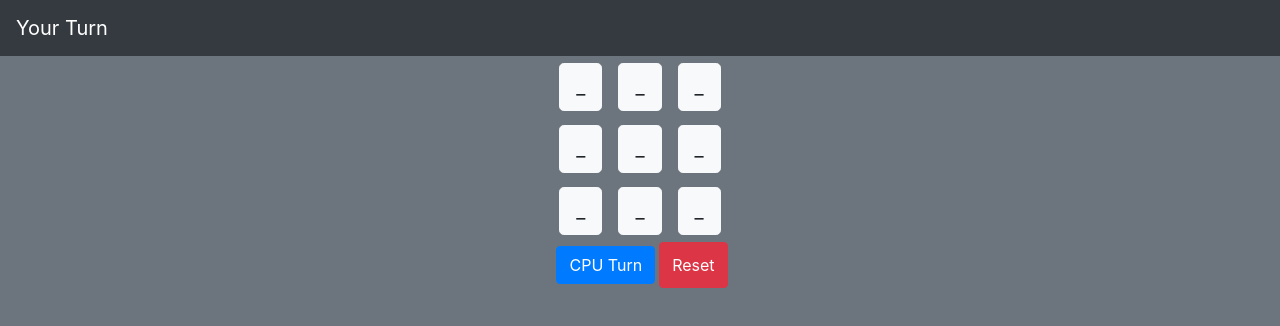
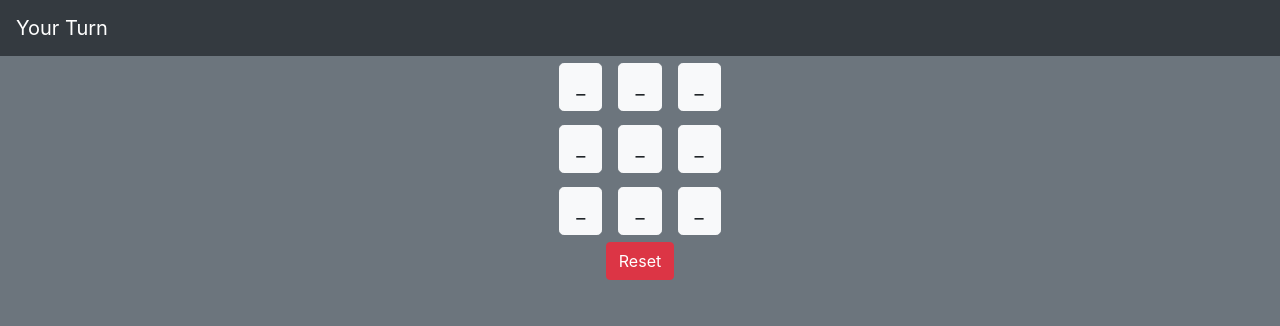
Before and after one commit to Alexander-Alvarado/Tick-Tack-Toe-reactjs, a React (Create React App) app: page / in a window 1280 px wide. Shown: the top 326 px of the page. Built offline with nearby package versions, Linux system fonts and the light colour scheme.

Commit message:
CPU now plays its turn automatically

```diff
--- a/src/App.js
+++ b/src/App.js
@@ -306,7 +306,6 @@ class App extends Component {
             gameOver={this.state.gameOver}
             freeSpaces={this.state.freeSpaces}
             xTurn={this.state.xTurn}
-            handlePlace={this.handlePlace}
             handleCpuTurn={this.handleCpuTurn}
           />
         </div>
--- a/src/components/board.jsx
+++ b/src/components/board.jsx
@@ -1,19 +1,74 @@
 import React, { Component } from "react";
-import Row from "./row";
+import Tile from "./tile";
 
 class Board extends Component {
   render() {
+    if (this.props.xTurn === false && this.props.gameOver !== true) {
+      this.props.handleCpuTurn();
+    }
     return (
-      <Row
-        grid={this.props.grid}
-        gameOver={this.props.gameOver}
-        onReset={this.props.onReset}
-        freeSpaces={this.props.freeSpaces}
-        xTurn={this.props.xTurn}
-        checkTile={this.props.checkTile}
-        handleCpuTurn={this.props.handleCpuTurn}
-      />
+      <div className="container">
+        <div className="d-flex justify-content-center btn ">{this.row1()}</div>
+        <div className="d-flex justify-content-center btn ">{this.row2()}</div>
+        <div className="d-flex justify-content-center btn ">{this.row3()}</div>
+        <div className="d-flex justify-content-center">
+          <button className="btn btn-danger" onClick={this.props.onReset}>
+            Reset
+          </button>
+        </div>
+      </div>
     );
+  }
+
+  row1() {
+    const grid = [...this.props.grid];
+    return grid
+      .filter(g => g.id < 4)
+      .map(tile => (
+        <Tile
+          key={tile.id}
+          tile={tile}
+          gameOver={this.props.gameOver}
+          freeSpaces={this.props.freeSpaces}
+          xTurn={this.props.xTurn}
+          checkTile={this.props.checkTile}
+          handleCpuTurn={this.props.handleCpuTurn}
+        />
+      ));
+  }
+
+  row2() {
+    const grid = [...this.props.grid];
+    return grid
+      .filter(g => g.id > 3 && g.id < 7)
+      .map(tile => (
+        <Tile
+          key={tile.id}
+          tile={tile}
+          gameOver={this.props.gameOver}
+          freeSpaces={this.props.freeSpaces}
+          xTurn={this.props.xTurn}
+          checkTile={this.props.checkTile}
+          handleCpuTurn={this.props.handleCpuTurn}
+        />
+      ));
+  }
+
+  row3() {
+    const grid = [...this.props.grid];
+    return grid
+      .filter(g => g.id > 6)
+      .map(tile => (
+        <Tile
+          key={tile.id}
+          tile={tile}
+          gameOver={this.props.gameOver}
+          freeSpaces={this.props.freeSpaces}
+          xTurn={this.props.xTurn}
+          checkTile={this.props.checkTile}
+          handleCpuTurn={this.props.handleCpuTurn}
+        />
+      ));
   }
 }
 
--- a/src/components/row.jsx
+++ /dev/null
@@ -1,91 +0,0 @@
-import React, { Component } from "react";
-import Tile from "./tile";
-
-class Row extends Component {
-  render() {
-    let cpuButton;
-
-    if (this.props.gameOver === false) {
-      cpuButton = (
-        <button
-          className="btn btn-primary m-1"
-          onClick={this.props.handleCpuTurn}
-        >
-          CPU Turn
-        </button>
-      );
-    } else if (this.props.gameOver === true) {
-      cpuButton = (
-        <button disabled className="btn btn-primary m-1">
-          CPU Turn
-        </button>
-      );
-    }
-    return (
-      <div className="container">
-        <div className="d-flex justify-content-center btn ">{this.row1()}</div>
-        <div className="d-flex justify-content-center btn ">{this.row2()}</div>
-        <div className="d-flex justify-content-center btn ">{this.row3()}</div>
-        <div className="d-flex justify-content-center">
-          {cpuButton}
-          <button className="btn btn-danger" onClick={this.props.onReset}>
-            Reset
-          </button>
-        </div>
-      </div>
-    );
-  }
-
-  row1() {
-    const grid = [...this.props.grid];
-    return grid
-      .filter(g => g.id < 4)
-      .map(tile => (
-        <Tile
-          key={tile.id}
-          tile={tile}
-          gameOver={this.props.gameOver}
-          freeSpaces={this.props.freeSpaces}
-          xTurn={this.props.xTurn}
-          checkTile={this.props.checkTile}
-          handleCpuTurn={this.props.handleCpuTurn}
-        />
-      ));
-  }
-
-  row2() {
-    const grid = [...this.props.grid];
-    return grid
-      .filter(g => g.id > 3 && g.id < 7)
-      .map(tile => (
-        <Tile
-          key={tile.id}
-          tile={tile}
-          gameOver={this.props.gameOver}
-          freeSpaces={this.props.freeSpaces}
-          xTurn={this.props.xTurn}
-          checkTile={this.props.checkTile}
-          handleCpuTurn={this.props.handleCpuTurn}
-        />
-      ));
-  }
-
-  row3() {
-    const grid = [...this.props.grid];
-    return grid
-      .filter(g => g.id > 6)
-      .map(tile => (
-        <Tile
-          key={tile.id}
-          tile={tile}
-          gameOver={this.props.gameOver}
-          freeSpaces={this.props.freeSpaces}
-          xTurn={this.props.xTurn}
-          checkTile={this.props.checkTile}
-          handleCpuTurn={this.props.handleCpuTurn}
-        />
-      ));
-  }
-}
-
-export default Row;
--- a/src/components/turnbar.jsx
+++ b/src/components/turnbar.jsx
@@ -15,7 +15,8 @@ class TurnBar extends Component {
       } else if(this.props.xTurn === true) {
         player = "CPU Wins!";
       }
-    } else if (this.props.xTurn === true) {
+    }
+    else if (this.props.xTurn === true) {
       player = "Your Turn";
     } else {
       player = "CPU's Turn";
```
